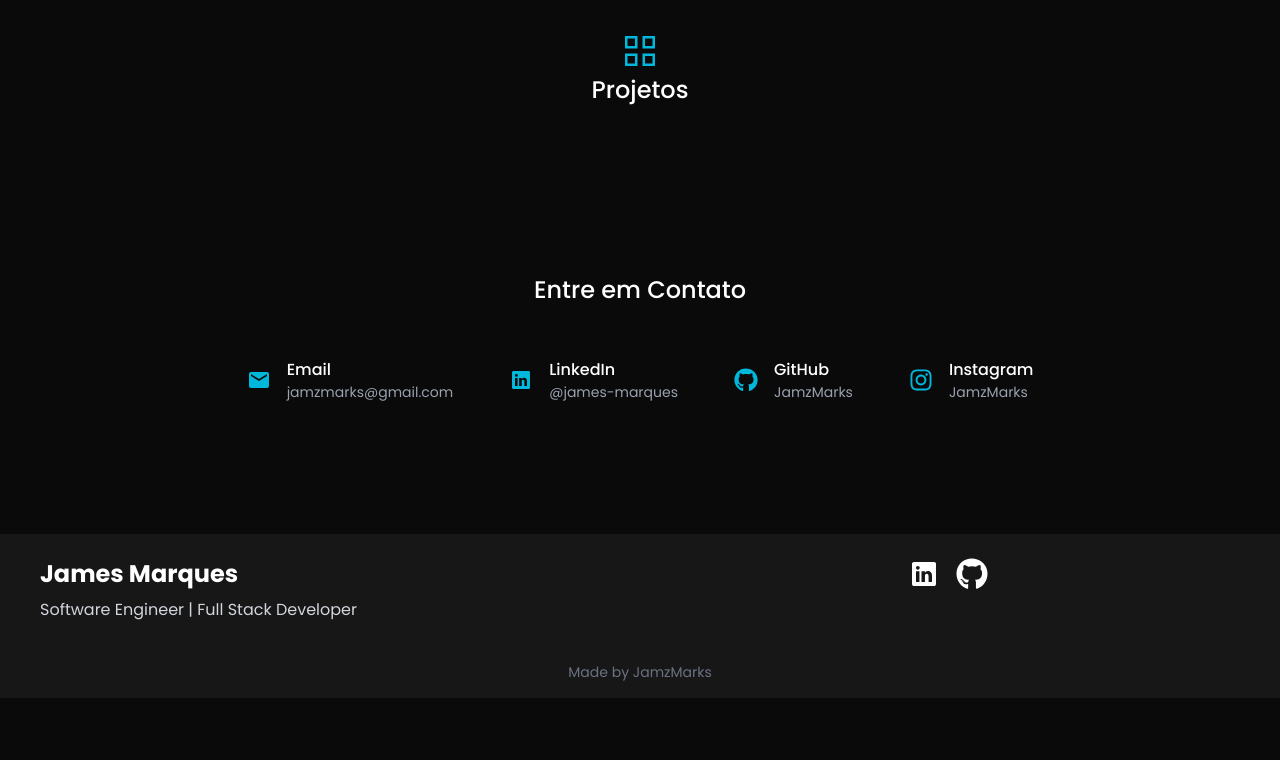
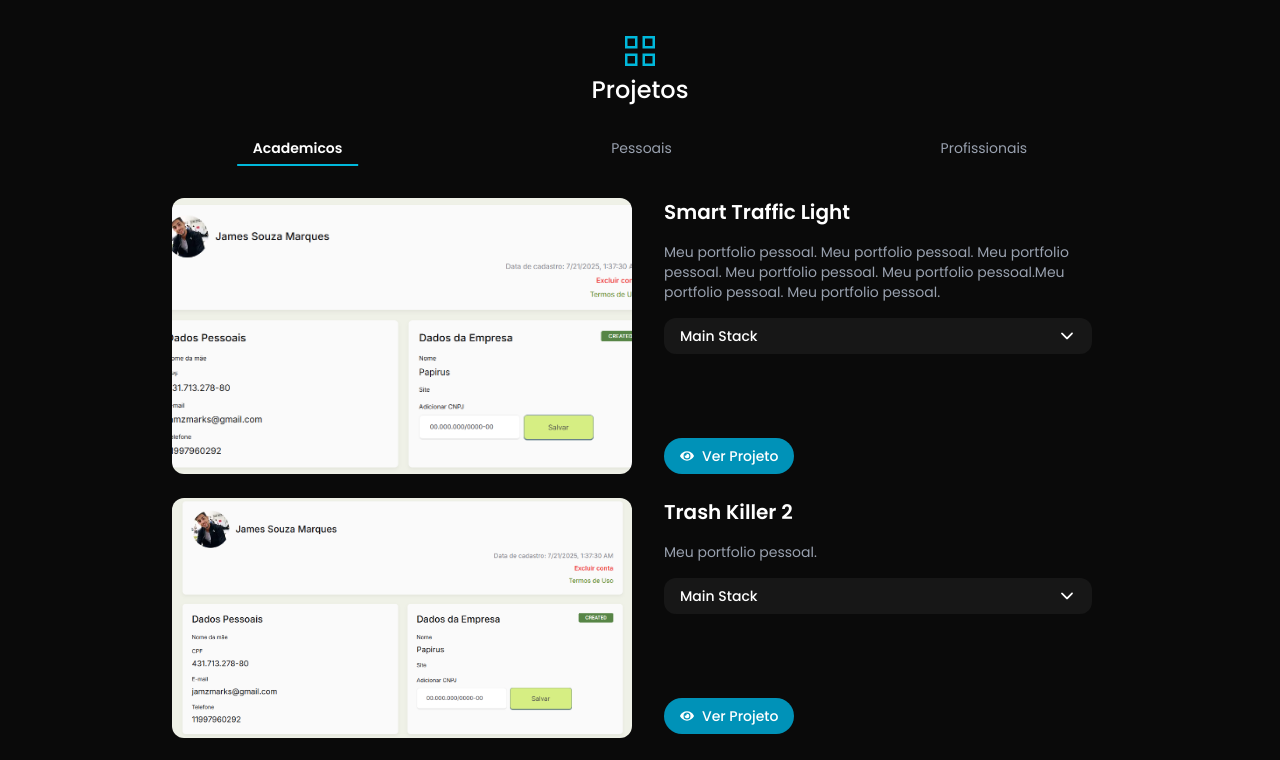
Before and after one commit to JamzMarks/Portfoliov3, a Next.js app: page / in a window 1280 px wide. Shown: the part 1980-2740 px from the top of the page. Before the commit the page ends 2678 px from the top, so only its background shows below. Built offline with nearby package versions, Linux system fonts and the light colour scheme.

Commit message:
styled projects

```diff
--- a/app/components/projects/projects.tsx
+++ b/app/components/projects/projects.tsx
@@ -1,14 +1,191 @@
-
+"use client";
 import { SectionTitle } from "../ui/SectionTitle";
 import { GrProjects } from "react-icons/gr";
-import { ProjectsSwiper } from "./ProjectsSwiper";
+import { ProjectCard, ProjectCardProps } from "../ui/ProjectCard";
+import { useState } from "react";
 
+const tabs = [
+  { id: "acad", label: "Academicos" },
+  { id: "personal", label: "Pessoais" },
+  { id: "professional", label: "Profissionais" },
+];
+
+const academicProjects: ProjectCardProps[] = [
+  {
+    title: "Smart Traffic Light",
+    description:
+      "Meu portfolio pessoal. Meu portfolio pessoal. Meu portfolio pessoal. Meu portfolio pessoal. Meu portfolio pessoal.Meu portfolio pessoal. Meu portfolio pessoal.",
+    imageUrl: "/projects/a.png",
+    link: "https://github.com/JamzMarks/Portfoliov3",
+    techs: ["Next.js", "Nest.js", "TypeScript", "React", "Express", "Node"],
+  },
+  {
+    title: "Trash Killer 2",
+    description: "Meu portfolio pessoal.",
+    imageUrl: "/projects/a.png",
+    link: "https://github.com/JamzMarks/Portfoliov3",
+    techs: ["Next.js", "Nest.js", "TypeScript", "React", "Express", "Node"],
+  },
+  {
+    title: "Arduino Line Follower",
+    description: "Meu portfolio pessoal.",
+    imageUrl: "/projects/a.png",
+    link: "https://github.com/JamzMarks/Portfoliov3",
+    techs: ["Next.js", "Nest.js", "TypeScript", "React", "Express", "Node"],
+  },
+];
+const professionalProjects: ProjectCardProps[] = [
+  {
+    title: "Portfolio v3",
+    description:
+      "Meu portfolio pessoal. Meu portfolio pessoal. Meu portfolio pessoal. Meu portfolio pessoal. Meu portfolio pessoal.Meu portfolio pessoal. Meu portfolio pessoal.",
+    imageUrl: "/projects/a.png",
+    link: "https://github.com/JamzMarks/Portfoliov3",
+    techs: ["Next.js", "Nest.js", "TypeScript", "React", "Express", "Node"],
+  },
+  {
+    title: "Medusa Pole Studio",
+    description: "Meu portfolio pessoal.",
+    imageUrl: "/projects/a.png",
+    link: "https://github.com/JamzMarks/Portfoliov3",
+    techs: ["Next.js", "Nest.js", "TypeScript", "React", "Express", "Node"],
+  },
+  {
+    title: "Avanti",
+    description: "Meu portfolio pessoal.",
+    imageUrl: "/projects/a.png",
+    link: "https://github.com/JamzMarks/Portfoliov3",
+    techs: ["Next.js", "Nest.js", "TypeScript", "React", "Express", "Node"],
+  },
+  {
+    title: "eCatalogos - Backend",
+    description: "Meu portfolio pessoal.",
+    imageUrl: "/projects/a.png",
+    link: "https://github.com/JamzMarks/Portfoliov3",
+    techs: ["Next.js", "Nest.js", "TypeScript", "React", "Express", "Node"],
+  },
+  {
+    title: "Shop.co",
+    description:
+      "Meu portfolio pessoal. Meu portfolio pessoal. Meu portfolio pessoal. Meu portfolio pessoal. Meu portfolio pessoal.Meu portfolio pessoal. Meu portfolio pessoal.",
+    imageUrl: "/projects/a.png",
+    link: "https://github.com/JamzMarks/Portfoliov3",
+    techs: ["Next.js", "Nest.js", "TypeScript", "React", "Express", "Node"],
+  },
+];
+const personalProjects: ProjectCardProps[] = [
+  {
+    title: "Papirus Front-end and Docs",
+    description:
+      "Meu portfolio pessoal. Meu portfolio pessoal. Meu portfolio pessoal. Meu portfolio pessoal. Meu portfolio pessoal.Meu portfolio pessoal. Meu portfolio pessoal.",
+    imageUrl: "/projects/a.png",
+    link: "https://github.com/JamzMarks/Portfoliov3",
+    techs: ["Next.js", "Nest.js", "TypeScript", "React", "Express", "Node"],
+  },
+  {
+    title: "Papirus API",
+    description: "Meu portfolio pessoal.",
+    imageUrl: "/projects/a.png",
+    link: "https://github.com/JamzMarks/Portfoliov3",
+    techs: ["Next.js", "Nest.js", "TypeScript", "React", "Express", "Node"],
+  },
+  {
+    title: "eClose",
+    description: "Meu portfolio pessoal.",
+    imageUrl: "/projects/a.png",
+    link: "https://github.com/JamzMarks/Portfoliov3",
+    techs: ["Next.js", "Nest.js", "TypeScript", "React", "Express", "Node"],
+  },
+  {
+    title: "Portfolio v3",
+    description: "Meu portfolio pessoal.",
+    imageUrl: "/projects/a.png",
+    link: "https://github.com/JamzMarks/Portfoliov3",
+    techs: ["Next.js", "Nest.js", "TypeScript", "React", "Express", "Node"],
+  },
+
+];
 export const Projects = () => {
+  const [projects, setProjects] = useState<string>("acad");
   return (
-    <section id="projects" className="w-full py-10 text-white text-center scroll-mt-30">
+    <section
+      id="projects"
+      className="w-full py-10 text-white text-center scroll-mt-30 overflow-x-hidden"
+    >
       <SectionTitle title="Projetos" Icon={GrProjects} />
 
       {/* <ProjectsSwiper /> */}
+      <div className="w-full flex flex-col gap-8 mt-6">
+        <div>
+          <ul className="flex justify-around lg:justify-evenly sm:flex-row flex-wrap gap-2 sm:gap-4 text-sm ">
+            {tabs.map((tab) => (
+              <li key={tab.id}>
+                <button
+                  onClick={() => setProjects(tab.id)}
+                  className={` cursor-pointer z-10
+                relative px-4 py-2 text-left sm:text-center
+                text-gray-400 transition-colors duration-200
+                hover:text-white
+                before:absolute before:left-0 before:bottom-0
+                before:w-0 before:h-[2px] before:bg-cyan-500 before:transition-all
+                sm:before:left-1/2 sm:before:transform sm:before:-translate-x-1/2 before:z-0
+
+
+                ${
+                  projects === tab.id
+                    ? "text-white font-semibold before:w-full"
+                    : "before:w-0"
+                }
+              `}
+                >
+                  {tab.label}
+                </button>
+              </li>
+            ))}
+          </ul>
+        </div>
+        <div className="flex flex-col gap-6 justify-center justify-items-center">
+          {projects === "acad" &&
+            academicProjects.map((item) => (
+              <div className="w-3/4 self-center">
+                <ProjectCard
+                  key={item.link}
+                  title={item.title}
+                  description={item.description}
+                  imageUrl={item.imageUrl}
+                  link={item.link}
+                  techs={item.techs}
+                />
+              </div>
+            ))}
+            {projects === "professional" &&
+            professionalProjects.map((item) => (
+              <div className="w-3/4 self-center">
+                <ProjectCard
+                  key={item.link}
+                  title={item.title}
+                  description={item.description}
+                  imageUrl={item.imageUrl}
+                  link={item.link}
+                  techs={item.techs}
+                />
+              </div>
+            ))}
+            {projects === "personal" &&
+            personalProjects.map((item) => (
+              <div className="w-3/4 self-center">
+                <ProjectCard
+                  key={item.link}
+                  title={item.title}
+                  description={item.description}
+                  imageUrl={item.imageUrl}
+                  link={item.link}
+                  techs={item.techs}
+                />
+              </div>
+            ))}
+        </div>
+      </div>
     </section>
   );
 };
--- a/app/components/ui/ProjectCard.tsx
+++ b/app/components/ui/ProjectCard.tsx
@@ -1,11 +1,13 @@
 import Image from "next/image";
 import Link from "next/link";
+import { ProjectCardTechs } from "./ProjectCardTech";
 
-interface ProjectCardProps {
+export interface ProjectCardProps {
   title: string;
   imageUrl: string;
   description: string;
   link: string;
+  techs: string[];
 }
 
 export const ProjectCard = ({
@@ -13,12 +15,13 @@ export const ProjectCard = ({
   description,
   imageUrl,
   link,
+  techs,
 }: ProjectCardProps) => {
   return (
-    <div className="grid grid-cols-2 max-w-3/4 justify-center">
-      <div className="relative w-full h-full">
+    <div className="grid grid-cols-1 md:grid-cols-2  justify-center min-h-60 gap-4">
+      <div className="relative lg:w-full min-h-[200px] h-full">
         <Image
-          className="object-cover w-full h-48 rounded-xl"
+          className="object-cover w-full rounded-xl min-h-20"
           src={imageUrl}
           alt={title}
           fill
@@ -26,18 +29,19 @@ export const ProjectCard = ({
       </div>
 
       <div className="flex flex-col gap-4 px-4 text-left">
-        <h3 className="text-2xl font-bold text-white">{title}</h3>
+        <h3 className="text-xl font-semibold text-white">{title}</h3>
         <p className="text-sm text-gray-400">{description}</p>
-
+        <ProjectCardTechs techs={techs} />
         <Link
           href={link}
           target="_blank"
           rel="noopener noreferrer"
-          className="inline-block w-fit px-4 py-2 rounded-full bg-cyan-600 text-white text-sm font-medium hover:bg-cyan-500 transition-colors"
+          className=" w-fit px-4 py-2 rounded-full bg-cyan-600 text-white text-sm font-medium hover:bg-cyan-500 transition-colors flex gap-2 items-center"
         >
-          Ver Projeto
+          <FaEye/> Ver Projeto
         </Link>
       </div>
     </div>
   );
 };
+import { FaEye } from "react-icons/fa";
--- /dev/null
+++ b/app/components/ui/ProjectCardTech.tsx
@@ -0,0 +1,41 @@
+
+"use client";
+import { useState } from "react";
+import { IoIosArrowDown } from "react-icons/io";
+
+export const ProjectCardTechs = ({ techs }: { techs: string[] }) => {
+  const [isOpen, setIsOpen] = useState(false);
+
+  return (
+    <div className="space-y-2">
+      <button
+        type="button"
+        onClick={() => setIsOpen(!isOpen)}
+        className="flex items-center justify-between w-full px-4 py-2 rounded-xl bg-neutral-900 hover:bg-neutral-800 transition-colors cursor-pointer"
+        aria-expanded={isOpen}
+      >
+        <span className="text-sm font-medium text-white">Main Stack</span>
+        <IoIosArrowDown
+          className={`text-white text-lg transform transition-transform duration-300 ${
+            isOpen ? "rotate-180" : ""
+          }`}
+        />
+      </button>
+
+      <div
+        className={`grid grid-cols-2 sm:flex flex-wrap gap-2 text-xs transition-all duration-300 overflow-hidden ${
+          isOpen ? "opacity-100 max-h-40" : "opacity-0 max-h-40"
+        }`}
+      >
+        {techs.map((item, index) => (
+          <div
+            key={item + index}
+            className="border border-cyan-500 text-cyan-300  px-3 py-1 rounded-xl whitespace-nowrap"
+          >
+            {item}
+          </div>
+        ))}
+      </div>
+    </div>
+  );
+};
```
Also changed, not shown: app/components/projects/ProjectsSwiper.tsx (+9 -49 lines), public/projects/a.png (added).
